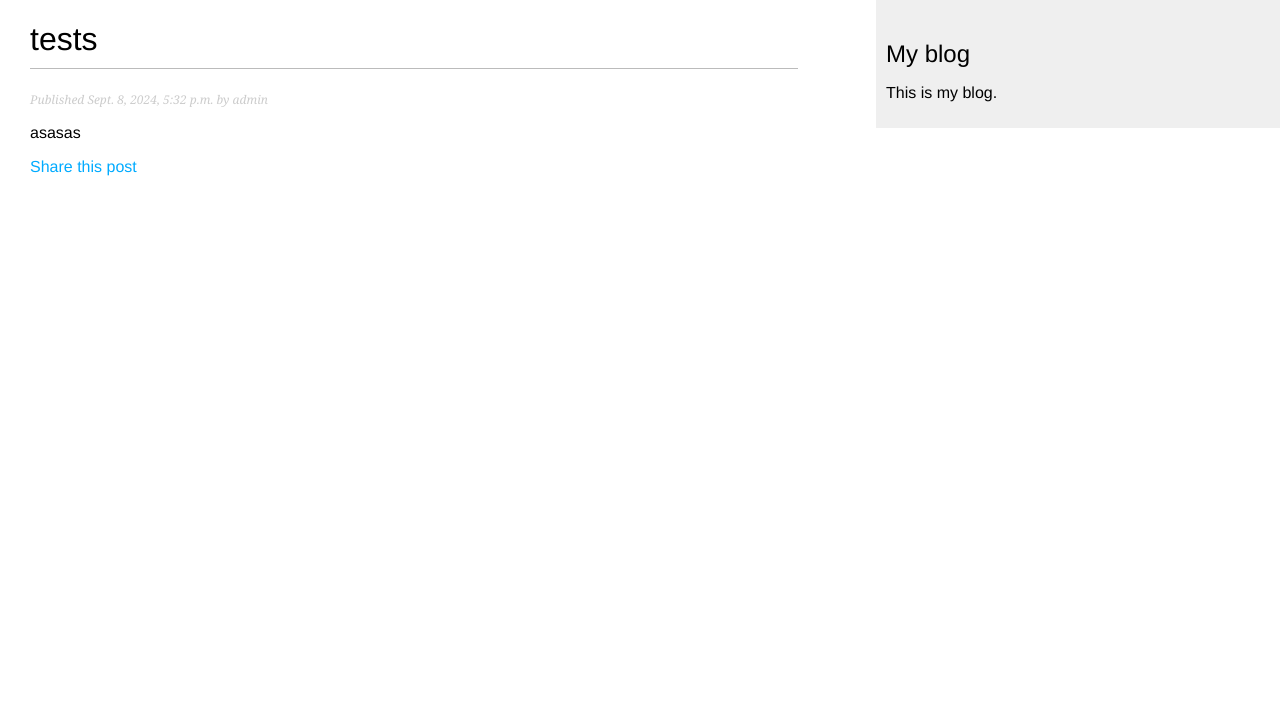
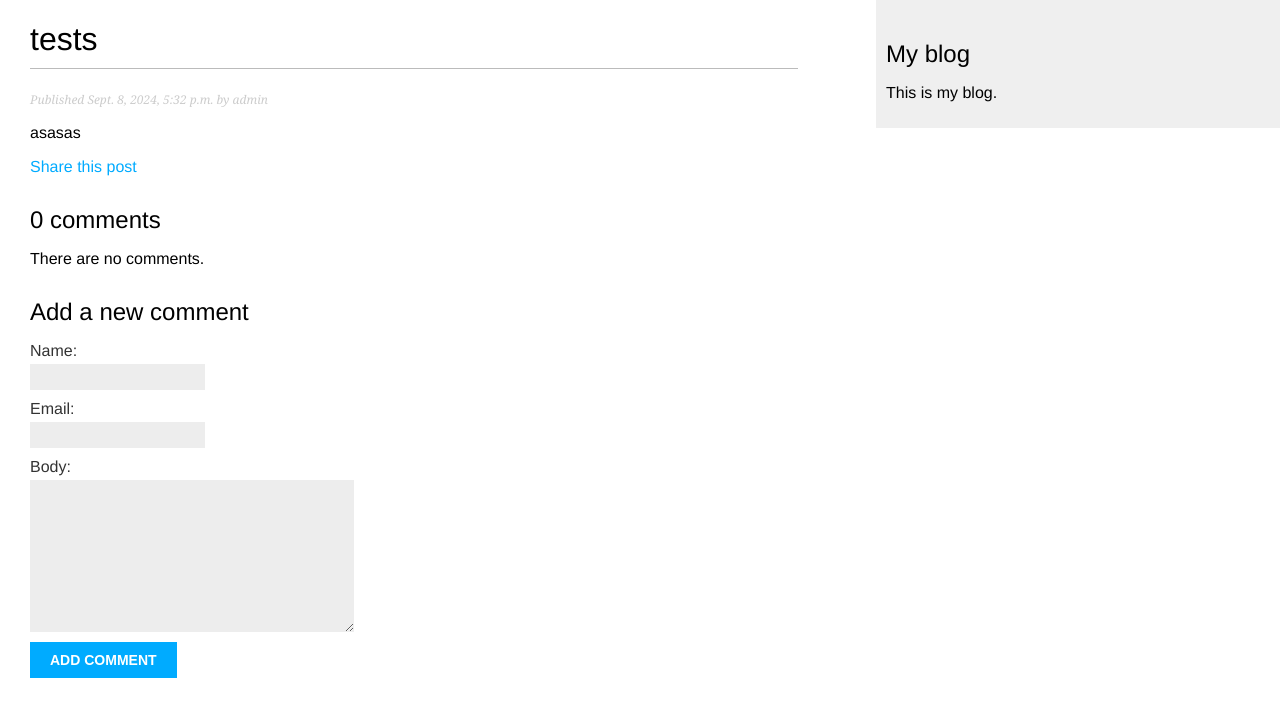
Before and after one commit to abdelkarimMohamed/Blog, a Django app: page /blog/2024/9/8/tests/ in a window 1280 px wide. Shown: the top 717 px of the page. Run offline with Django 5.2, Linux system fonts and the light colour scheme; data comes from the database, SQL or seed files in the repository; both versions use the stored data as it was after the commit.

Commit message:
create model Comment  adding comment to posts using forms FormModel

```diff
--- a/blog/forms.py
+++ b/blog/forms.py
@@ -1,8 +1,16 @@
 from django import forms
-
+from .models import Comment
 class EmailPostForm(forms.Form):
 
     name=forms.CharField(max_length=25)
     email=forms.EmailField()
     to=forms.EmailField()
     comments=forms.CharField(required=False,widget=forms.Textarea)
+
+
+class CommentForm(forms.ModelForm):
+
+    class Meta:
+
+        model=Comment
+        fields=['name','email','body']
--- a/blog/models.py
+++ b/blog/models.py
@@ -35,3 +35,23 @@ class Post(models.Model):
             self.publish.day,
             self.slug,
         ])
+
+class Comment(models.Model):
+
+    post=models.ForeignKey(Post,on_delete=models.CASCADE,related_name='comments')
+    name=models.CharField(max_length=80)
+    email=models.EmailField()
+    body=models.TextField()
+    created=models.DateTimeField(auto_now_add=True)
+    updated=models.DateTimeField(auto_now=True)
+    active=models.BooleanField(default=True)
+
+    class Meta:
+        ordering=['created']
+        indexes=[
+            models.Index(fields=['created']),
+        ]
+
+    def __str__(self):
+
+        return f"Comment by {self.name} on {self.post}"
--- a/blog/templates/blog/post/detail.html
+++ b/blog/templates/blog/post/detail.html
@@ -13,4 +13,26 @@
         Share this post
     </a>
 </p>
+
+
+{% with comments.count as total_comments %}
+<h2>
+    {{ total_comments }} comment{{ total_comments|pluralize }}
+</h2>
+{% endwith %}
+
+{% for comment in comments %}
+<div class="comment">
+    <p class="info">
+        Comment {{ forloop.counter }} by {{ comment.name }}
+        {{ comment.created }}
+    </p>
+    {{ comment.body|linebreaks }}
+</div>
+{% empty %}
+<p>There are no comments.</p>
+{% endfor %}
+
+{% include "blog/post/includes/comment_form.html" %}
+
 {% endblock %}
--- /dev/null
+++ b/blog/templates/blog/post/includes/comment_form.html
@@ -0,0 +1,6 @@
+<h2>Add a new comment</h2>
+<form action="{% url 'blog:post_comment' post.id %}" method="post">
+    {{ form.as_p }}
+    {% csrf_token %}
+    <p><input type="submit" value="Add comment"></p>
+</form>
--- a/blog/urls.py
+++ b/blog/urls.py
@@ -7,4 +7,5 @@ urlpatterns = [
     path('',views.PostListView.as_view(),name='post_list'),
     path('<int:year>/<int:month>/<int:day>/<slug:post>/',views.post_detail, name='post_detail'),
     path('<int:post_id>/share/',views.post_share,name='post_share'),
+    path('<int:post_id>/comment/',views.post_comment,name='post_comment'),
 ]
--- a/blog/views.py
+++ b/blog/views.py
@@ -3,8 +3,9 @@ from .models import Post
 from django.core.paginator import Paginator,EmptyPage,PageNotAnInteger
 from django.views.generic import ListView
 from django.core.mail import send_mail
-from .forms import EmailPostForm
+from .forms import EmailPostForm,CommentForm
 from django.conf import settings
+from django.views.decorators.http import require_POST
 
 # from django.http import Http404
 
@@ -35,7 +36,9 @@ def post_detail(request,year,month,day,post):
                            publish__month=month,
                            publish__day=day,
                            )
-    return render(request,'blog/post/detail.html',{'post':post})
+    comments=post.comments.filter(active=True)
+    form=CommentForm()
+    return render(request,'blog/post/detail.html',{'post':post,'form':form,'comments':comments})
 
 
 def post_share(request,post_id):
@@ -58,3 +61,17 @@ def post_share(request,post_id):
     else:
          form=EmailPostForm()
     return render(request,'blog/post/share.html',{'post':post,'form':form,'sent':sent})
+
+@require_POST
+def post_comment(request,post_id):
+    post = get_object_or_404(Post,id=post_id,status=Post.Status.PUBLISHED)
+    comment=None
+
+    form=CommentForm(data=request.POST)
+    if form.is_valid():
+        comment=form.save(commit=False)
+
+        comment.post=post
+        comment.save()
+
+    return render(request,'blog/post/comment.html',{'post':post,'comment':comment,'form':form})
```
Also changed, not shown: blog/admin.py (+7 -1 lines), blog/templates/blog/post/comment.html (added, +10 -0 lines), blog/migrations/0005_comment.py (added), db.sqlite3.
